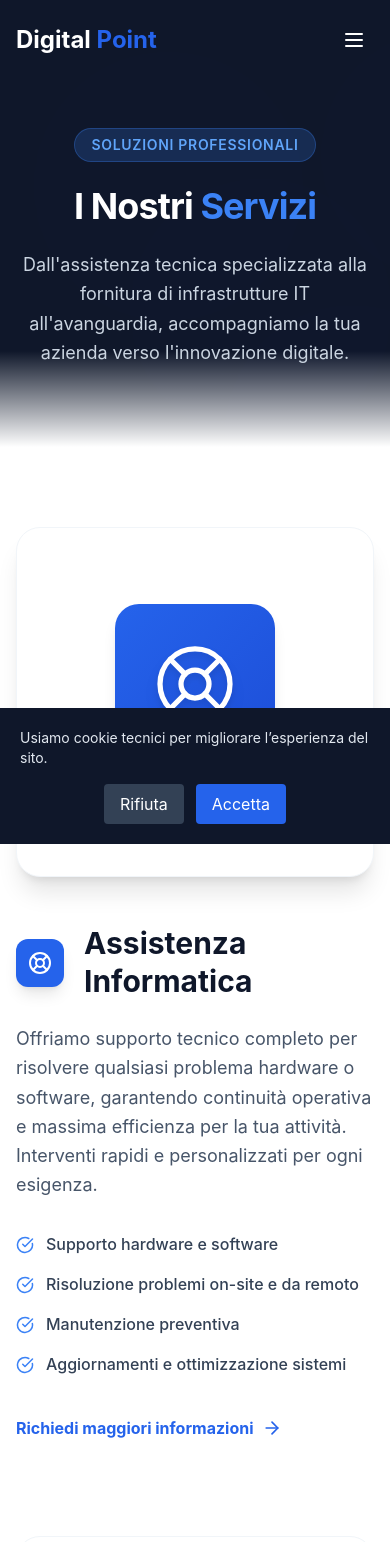
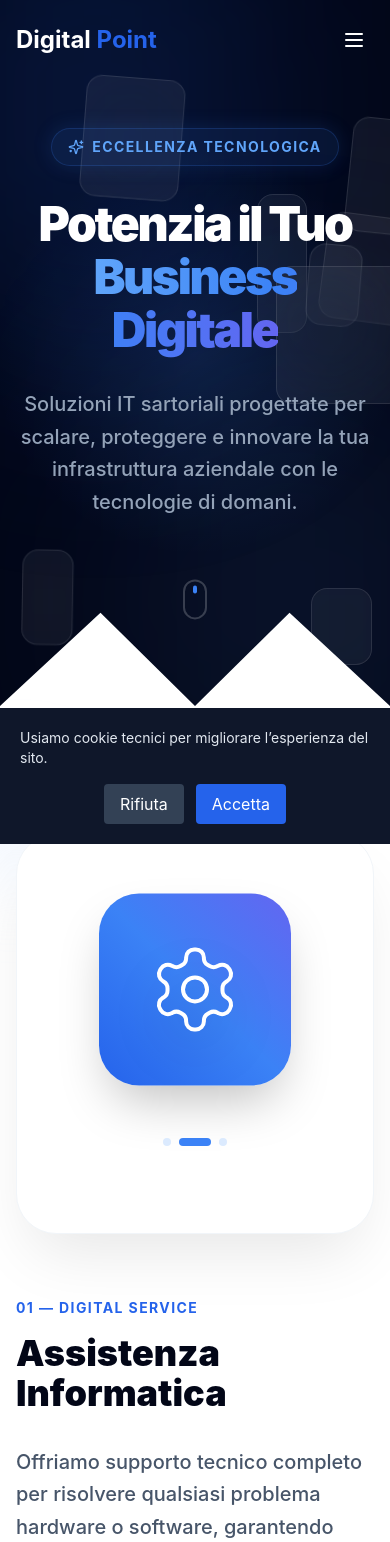
Before and after one commit to Vittomazza/digital-point-website, a React (Create React App) app: page /servizi in a window 390 px wide. Shown: the top 1542 px of the page. Built offline with nearby package versions, Linux system fonts and the light colour scheme.

Commit message:
fix design

```diff
--- a/src/pages/ServicesPage.jsx
+++ b/src/pages/ServicesPage.jsx
@@ -4,12 +4,12 @@ import { mockData } from '../mockData';
 import {
   CheckCircle, Server, Monitor, Printer, Phone, Briefcase,
   LayoutDashboard, ShieldCheck, Globe, Building2, Recycle,
-  Fingerprint, LifeBuoy, ArrowRight, MousePointer2
+  Fingerprint, Settings, ArrowRight, MousePointer2, Sparkles
 } from 'lucide-react';
 import { Link } from 'react-router-dom';
 
 const iconMap = {
-  'life-buoy': LifeBuoy,
+  'life-buoy': Settings,
   'monitor': Monitor,
   'printer': Printer,
   'phone': Phone,
@@ -23,29 +23,34 @@ const iconMap = {
   'fingerprint': Fingerprint,
 };
 
-const BackgroundBubbles = () => (
+const BackgroundVisuals = () => (
   <div className="absolute inset-0 overflow-hidden pointer-events-none">
-    {[...Array(5)].map((_, i) => (
+    {/* Mesh Gradient Effect */}
+    <div className="absolute top-0 left-0 w-full h-full bg-[radial-gradient(circle_at_50%_50%,rgba(59,130,246,0.15)_0%,transparent_50%)]"></div>
+    <div className="absolute -top-[20%] -left-[10%] w-[70%] h-[70%] bg-blue-600/20 blur-[120px] rounded-full"></div>
+    <div className="absolute -bottom-[20%] -right-[10%] w-[70%] h-[70%] bg-blue-400/10 blur-[120px] rounded-full"></div>
+
+    {[...Array(8)].map((_, i) => (
       <motion.div
         key={i}
-        className="absolute rounded-full bg-blue-500/10 blur-xl"
+        className="absolute bg-white/5 backdrop-blur-3xl border border-white/10 rounded-2xl"
         initial={{
-          width: 300,
-          height: 300,
-          left: `${i * 25}%`,
-          top: `${(i % 3) * 30}%`,
-          opacity: 0.05
+          width: Math.random() * 100 + 50,
+          height: Math.random() * 100 + 50,
+          left: `${Math.random() * 100}%`,
+          top: `${Math.random() * 100}%`,
+          rotate: Math.random() * 360
         }}
         animate={{
-          y: [0, 40, 0],
-          x: [0, 20, 0],
-          scale: [1, 1.1, 1],
+          y: [0, Math.random() * 100 - 50, 0],
+          rotate: [0, 10, -10, 0],
+          scale: [1, 1.05, 0.95, 1],
         }}
         transition={{
-          duration: 15,
+          duration: Math.random() * 15 + 15,
           repeat: Infinity,
           ease: "linear",
-          delay: i * 2
+          delay: i * 1.5
         }}
       />
     ))}
@@ -59,35 +64,52 @@ export const ServicesPage = () => {
       <motion.section
         initial={{ opacity: 0 }}
         animate={{ opacity: 1 }}
-        transition={{ duration: 0.8 }}
-        className="relative pt-32 pb-20 md:pt-40 md:pb-32 bg-slate-900 text-white overflow-hidden"
+        transition={{ duration: 1 }}
+        className="relative pt-32 pb-24 md:pt-48 md:pb-40 bg-slate-950 text-white overflow-hidden"
       >
-        <BackgroundBubbles />
+        <BackgroundVisuals />
+
         <div className="container mx-auto px-4 text-center relative z-10">
           <motion.div
-            initial={{ opacity: 0, y: 20 }}
-            animate={{ opacity: 1, y: 0 }}
-            transition={{ duration: 0.6, delay: 0.2, ease: "easeOut" }}
+            initial={{ opacity: 0, scale: 0.9 }}
+            animate={{ opacity: 1, scale: 1 }}
+            transition={{ duration: 0.8, ease: [0.16, 1, 0.3, 1] }}
           >
-            <span className="inline-block py-1.5 px-4 rounded-full bg-blue-500/20 text-blue-400 text-sm font-semibold mb-6 tracking-wider uppercase border border-blue-500/30">
-              Soluzioni Professionali
-            </span>
-            <h1 className="text-4xl md:text-7xl font-bold mb-6 tracking-tight">
-              I Nostri <span className="text-blue-500">Servizi</span>
+            <div className="inline-flex items-center py-2 px-4 rounded-full bg-blue-500/10 text-blue-400 text-sm font-bold mb-8 tracking-widest uppercase border border-blue-500/20 shadow-[0_0_20px_rgba(59,130,246,0.15)]">
+              <Sparkles size={16} className="mr-2" />
+              Eccellenza Tecnologica
+            </div>
+            <h1 className="text-5xl md:text-8xl font-black mb-8 tracking-tighter leading-[1.1]">
+              Potenzia il Tuo <br/>
+              <span className="text-transparent bg-clip-text bg-gradient-to-r from-blue-400 via-blue-500 to-indigo-500">Business Digitale</span>
             </h1>
-            <p className="text-lg md:text-xl max-w-2xl mx-auto text-slate-300 leading-relaxed">
-              Dall'assistenza tecnica specializzata alla fornitura di infrastrutture IT all'avanguardia,
-              accompagniamo la tua azienda verso l'innovazione digitale.
+            <p className="text-xl md:text-2xl max-w-3xl mx-auto text-slate-400 font-medium leading-relaxed mb-12">
+              Soluzioni IT sartoriali progettate per scalare, proteggere e innovare
+              la tua infrastruttura aziendale con le tecnologie di domani.
             </p>
+
+            <motion.div
+              animate={{ y: [0, 10, 0] }}
+              transition={{ duration: 2, repeat: Infinity }}
+              className="inline-block"
+            >
+              <div className="w-6 h-10 border-2 border-white/20 rounded-full flex justify-center p-1">
+                <div className="w-1 h-2 bg-blue-500 rounded-full"></div>
+              </div>
+            </motion.div>
           </motion.div>
         </div>
 
-        {/* Decorative elements */}
-        <div className="absolute bottom-0 left-0 w-full h-24 bg-gradient-to-t from-white to-transparent"></div>
+        {/* Modern Section Separator */}
+        <div className="absolute bottom-0 left-0 w-full overflow-hidden leading-[0]">
+          <svg className="relative block w-full h-[100px]" data-name="Layer 1" xmlns="http://www.w3.org/2000/svg" viewBox="0 0 1200 120" preserveAspectRatio="none">
+            <path d="M1200 120L0 120 309.19 8.07 600 120 890.81 8.07 1200 120z" className="fill-white"></path>
+          </svg>
+        </div>
       </motion.section>
 
       {/* Services List */}
-      <section className="py-20">
+      <section className="py-32 bg-white relative">
         <div className="container mx-auto px-4">
           {mockData.services.map((service, index) => {
             const ServiceIcon = iconMap[service.icon] || Server;
@@ -96,33 +118,52 @@ export const ServicesPage = () => {
             return (
               <div
                 key={service.id}
-                className={`flex flex-col lg:flex-row items-center gap-12 lg:gap-24 mb-24 last:mb-0 ${!isEven ? 'lg:flex-row-reverse' : ''}`}
+                className={`flex flex-col lg:flex-row items-center gap-16 lg:gap-32 mb-40 last:mb-0 ${!isEven ? 'lg:flex-row-reverse' : ''}`}
               >
                 {/* Visual Side */}
                 <motion.div
-                  initial={{ opacity: 0, y: 20 }}
-                  whileInView={{ opacity: 1, y: 0 }}
-                  transition={{ duration: 0.8, ease: [0.16, 1, 0.3, 1] }}
+                  initial={{ opacity: 0, x: isEven ? -40 : 40 }}
+                  whileInView={{ opacity: 1, x: 0 }}
+                  transition={{ duration: 1, ease: [0.16, 1, 0.3, 1] }}
                   viewport={{ once: true, margin: "-100px" }}
                   className="w-full lg:w-1/2"
                 >
                   <div className="relative group">
+                    {/* Floating Abstract Shapes */}
+                    <motion.div
+                      animate={{ y: [0, -20, 0], rotate: [0, 5, 0] }}
+                      transition={{ duration: 6, repeat: Infinity, ease: "easeInOut" }}
+                      className="absolute -top-12 -left-12 w-24 h-24 bg-blue-100/50 rounded-full blur-2xl z-0"
+                    ></motion.div>
+
                     {/* Main Content Box */}
-                    <div className="bg-white rounded-3xl shadow-xl overflow-hidden border border-slate-100 p-8 md:p-12 flex flex-col items-center justify-center min-h-[350px] relative transition-all duration-500 group-hover:shadow-2xl group-hover:border-blue-100">
+                    <div className="bg-white rounded-[2.5rem] shadow-[0_32px_64px_-16px_rgba(0,0,0,0.1)] overflow-hidden border border-slate-100 p-10 md:p-16 flex flex-col items-center justify-center min-h-[400px] relative transition-all duration-700 group-hover:shadow-[0_48px_96px_-24px_rgba(59,130,246,0.15)] group-hover:border-blue-200/50">
                       {/* Subtle Inner Glow */}
-                      <div className="absolute inset-0 bg-gradient-to-br from-blue-50/50 to-transparent opacity-0 group-hover:opacity-100 transition-opacity duration-700"></div>
+                      <div className="absolute inset-0 bg-[radial-gradient(circle_at_50%_0%,rgba(59,130,246,0.05)_0%,transparent_70%)] opacity-0 group-hover:opacity-100 transition-opacity duration-1000"></div>
 
                       <motion.div
-                        whileHover={{ scale: 1.05 }}
-                        transition={{ type: "spring", stiffness: 300, damping: 20 }}
-                        className="w-40 h-40 md:w-52 md:h-52 bg-gradient-to-br from-blue-600 to-blue-700 rounded-3xl flex items-center justify-center text-white shadow-lg relative z-10 mb-8"
+                        animate={{
+                          y: [0, -15, 0],
+                        }}
+                        transition={{
+                          duration: 5,
+                          repeat: Infinity,
+                          ease: "easeInOut",
+                          delay: index * 0.5
+                        }}
+                        whileHover={{ scale: 1.08, rotate: index % 2 === 0 ? 5 : -5 }}
+                        className="w-48 h-48 md:w-60 md:h-60 bg-gradient-to-tr from-blue-600 via-blue-500 to-indigo-500 rounded-[2.5rem] flex items-center justify-center text-white shadow-2xl relative z-10 mb-10 group-hover:shadow-blue-500/30"
                       >
-                        <div className="absolute inset-0 bg-white/10 rounded-3xl opacity-0 group-hover:opacity-100 transition-opacity duration-500"></div>
-                        <ServiceIcon size={84} strokeWidth={1.5} className="drop-shadow-lg" />
+                        <div className="absolute inset-0 bg-white/10 rounded-[2.5rem] opacity-0 group-hover:opacity-100 transition-opacity duration-500"></div>
+                        <ServiceIcon size={96} strokeWidth={1} className="drop-shadow-2xl" />
                       </motion.div>
 
                       <div className="text-center relative z-10">
-                        <div className="w-16 h-1 bg-blue-600/20 mx-auto rounded-full group-hover:bg-blue-600/40 transition-colors duration-500"></div>
+                        <div className="flex gap-2 justify-center mb-4">
+                          {[...Array(3)].map((_, i) => (
+                            <div key={i} className={`w-2 h-2 rounded-full ${i === 1 ? 'bg-blue-500 w-8' : 'bg-blue-100 group-hover:bg-blue-200'}`}></div>
+                          ))}
+                        </div>
                       </div>
                     </div>
                   </div>
@@ -130,43 +171,47 @@ export const ServicesPage = () => {
 
                 {/* Text Side */}
                 <motion.div
-                  initial={{ opacity: 0, y: 20 }}
-                  whileInView={{ opacity: 1, y: 0 }}
-                  transition={{ duration: 0.7, ease: "easeOut", delay: 0.1 }}
+                  initial={{ opacity: 0, x: isEven ? 40 : -40 }}
+                  whileInView={{ opacity: 1, x: 0 }}
+                  transition={{ duration: 1, ease: [0.16, 1, 0.3, 1], delay: 0.1 }}
                   viewport={{ once: true, margin: "-100px" }}
                   className="w-full lg:w-1/2"
                 >
-                  <div className="flex items-center mb-6">
-                    <div className="w-12 h-12 bg-blue-600 rounded-xl flex items-center justify-center text-white mr-5 flex-shrink-0 shadow-lg transition-transform duration-500 hover:rotate-6">
-                      <ServiceIcon size={24} />
-                    </div>
-                    <h2 className="text-3xl md:text-4xl font-bold text-slate-900 leading-tight">
+                  <div className="mb-8">
+                    <span className="text-blue-600 font-bold tracking-widest uppercase text-sm mb-4 block">0{service.id} — Digital Service</span>
+                    <h2 className="text-4xl md:text-5xl lg:text-6xl font-black text-slate-950 leading-[1.1] mb-8">
                       {service.title}
                     </h2>
                   </div>
 
-                  <p className="text-lg text-slate-600 mb-8 leading-relaxed">
+                  <p className="text-xl text-slate-600 mb-10 leading-relaxed font-medium">
                     {service.description}
                   </p>
 
-                  <div className="grid grid-cols-1 sm:grid-cols-2 gap-4">
+                  <div className="grid grid-cols-1 gap-5 mb-12">
                     {service.features.map((feature, idx) => (
-                      <div key={idx} className="flex items-start">
-                        <div className="mt-1 mr-3 flex-shrink-0 text-blue-500">
-                          <CheckCircle size={18} />
+                      <motion.div
+                        key={idx}
+                        initial={{ opacity: 0, x: -10 }}
+                        whileInView={{ opacity: 1, x: 0 }}
+                        transition={{ delay: 0.2 + idx * 0.1 }}
+                        className="flex items-center p-4 rounded-2xl bg-slate-50 border border-slate-100 hover:bg-white hover:shadow-lg hover:border-blue-100 transition-all duration-300 group/item"
+                      >
+                        <div className="w-10 h-10 rounded-xl bg-blue-100 text-blue-600 flex items-center justify-center mr-4 group-hover/item:bg-blue-600 group-hover/item:text-white transition-colors duration-300">
+                          <CheckCircle size={20} />
                         </div>
-                        <span className="text-slate-700 font-medium">{feature}</span>
-                      </div>
+                        <span className="text-slate-800 font-bold text-lg">{feature}</span>
+                      </motion.div>
                     ))}
                   </div>
 
-                  <div className="mt-10">
+                  <div className="pt-4">
                     <Link
                       to="/#contatti"
-                      className="inline-flex items-center text-blue-600 font-bold hover:text-blue-700 transition-colors group"
+                      className="inline-flex items-center px-8 py-4 bg-slate-950 text-white font-bold rounded-2xl hover:bg-blue-600 transition-all duration-500 group shadow-lg hover:shadow-blue-500/20"
                     >
-                      Richiedi maggiori informazioni
-                      <ArrowRight className="ml-2 group-hover:translate-x-1 transition-transform" size={20} />
+                      Configura la tua soluzione
+                      <ArrowRight className="ml-3 group-hover:translate-x-2 transition-transform duration-500" size={24} />
                     </Link>
                   </div>
                 </motion.div>
@@ -176,30 +221,47 @@ export const ServicesPage = () => {
         </div>
       </section>
 
-      {/* CTA Section */}
-      <section className="py-20 bg-slate-50">
+      {/* Stunning CTA Section */}
+      <section className="py-40 relative overflow-hidden bg-white">
         <div className="container mx-auto px-4 text-center">
           <motion.div
-            initial={{ opacity: 0, scale: 0.95 }}
-            whileInView={{ opacity: 1, scale: 1 }}
-            transition={{ duration: 0.5 }}
+            initial={{ opacity: 0, y: 50 }}
+            whileInView={{ opacity: 1, y: 0 }}
+            transition={{ duration: 1, ease: [0.16, 1, 0.3, 1] }}
             viewport={{ once: true }}
-            className="max-w-4xl mx-auto bg-blue-600 rounded-3xl p-10 md:p-16 text-white shadow-2xl relative overflow-hidden"
+            className="max-w-6xl mx-auto bg-slate-950 rounded-[4rem] p-12 md:p-32 text-white shadow-3xl relative overflow-hidden"
           >
-            <div className="absolute top-0 right-0 -mt-20 -mr-20 w-64 h-64 bg-white/10 rounded-full blur-3xl"></div>
-            <div className="absolute bottom-0 left-0 -mb-20 -ml-20 w-64 h-64 bg-blue-400/20 rounded-full blur-3xl"></div>
+            {/* Animated background elements */}
+            <div className="absolute top-0 right-0 -mt-32 -mr-32 w-96 h-96 bg-blue-600/30 rounded-full blur-[100px] animate-pulse"></div>
+            <div className="absolute bottom-0 left-0 -mb-32 -ml-32 w-96 h-96 bg-indigo-600/20 rounded-full blur-[100px]"></div>
 
-            <h2 className="text-3xl md:text-5xl font-bold mb-6 relative z-10">Hai un progetto in mente?</h2>
-            <p className="text-xl text-blue-100 mb-10 max-w-2xl mx-auto relative z-10">
-              Siamo pronti ad aiutarti con consulenze personalizzate e soluzioni tecnologiche su misura.
-            </p>
-            <Link
-              to="/#contatti"
-              className="inline-flex items-center justify-center px-8 py-4 bg-white text-blue-600 font-bold rounded-xl hover:bg-slate-100 transition-all shadow-lg hover:shadow-xl hover:-translate-y-1 relative z-10"
-            >
-              Contattaci Ora
-              <MousePointer2 className="ml-2" size={20} />
-            </Link>
+            <div className="relative z-10">
+              <span className="inline-block py-2 px-6 rounded-full bg-white/10 text-blue-400 text-sm font-black mb-8 tracking-[0.2em] uppercase border border-white/10 backdrop-blur-md">
+                Pronti per il futuro?
+              </span>
+              <h2 className="text-5xl md:text-8xl font-black mb-10 tracking-tighter leading-[1] max-w-4xl mx-auto">
+                Costruiamo insieme il <span className="text-transparent bg-clip-text bg-gradient-to-r from-blue-400 to-indigo-400">domani.</span>
+              </h2>
+              <p className="text-xl md:text-2xl text-slate-400 mb-16 max-w-2xl mx-auto font-medium leading-relaxed">
+                Non aspettare che il futuro accada. Crealo con le nostre soluzioni tecnologiche d'avanguardia.
+              </p>
+
+              <div className="flex flex-col sm:flex-row gap-6 justify-center">
+                <Link
+                  to="/#contatti"
+                  className="inline-flex items-center justify-center px-10 py-6 bg-blue-600 text-white font-black text-lg rounded-2xl hover:bg-blue-500 transition-all shadow-[0_20px_40px_-10px_rgba(37,99,235,0.4)] hover:shadow-[0_25px_50px_-12px_rgba(37,99,235,0.6)] hover:-translate-y-2"
+                >
+                  Inizia il tuo Progetto
+                  <Sparkles className="ml-3" size={24} />
+                </Link>
+                <Link
+                  to="/#chi-siamo"
+                  className="inline-flex items-center justify-center px-10 py-6 bg-white/5 border border-white/10 text-white font-black text-lg rounded-2xl hover:bg-white/10 backdrop-blur-md transition-all hover:-translate-y-2"
+                >
+                  Scopri la nostra Vision
+                </Link>
+              </div>
+            </div>
           </motion.div>
         </div>
       </section>
```
